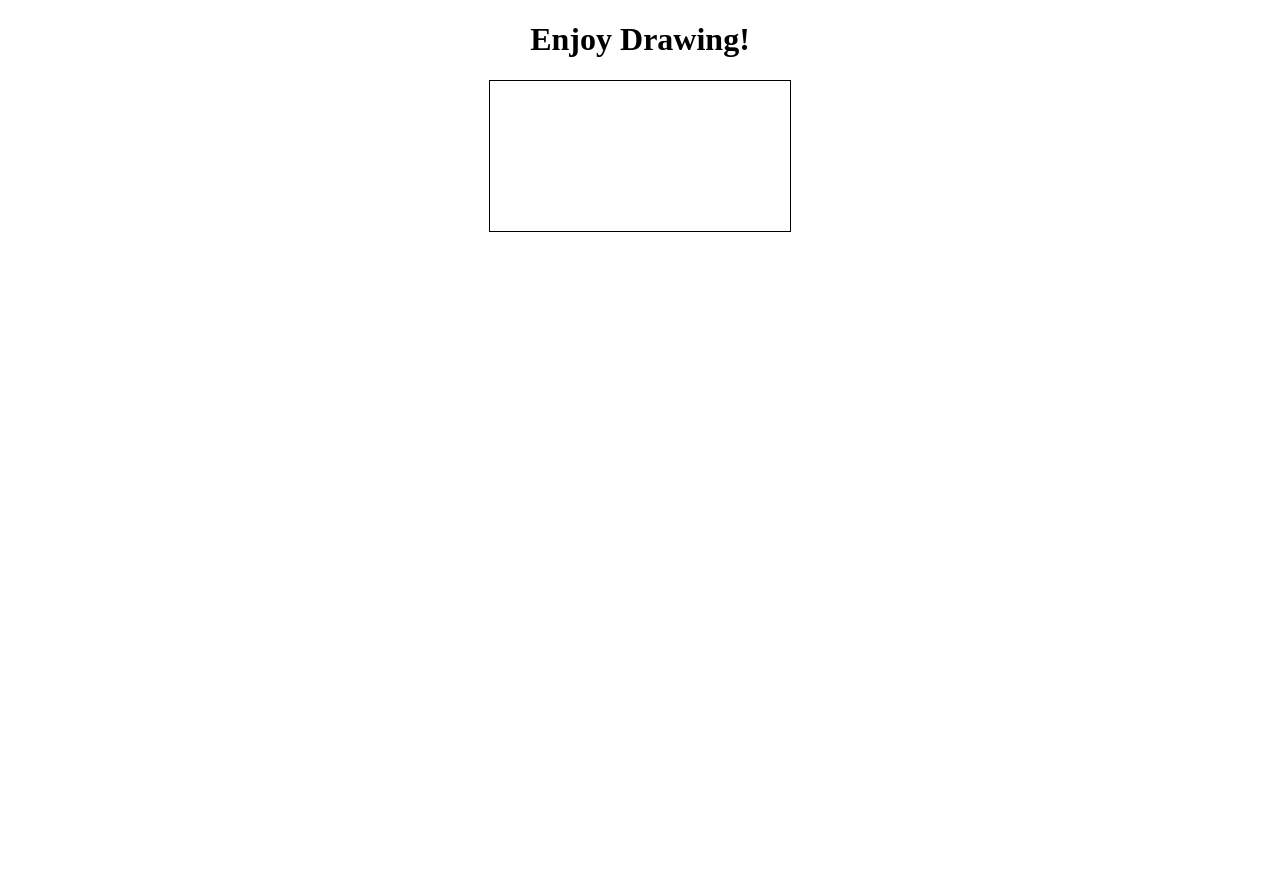
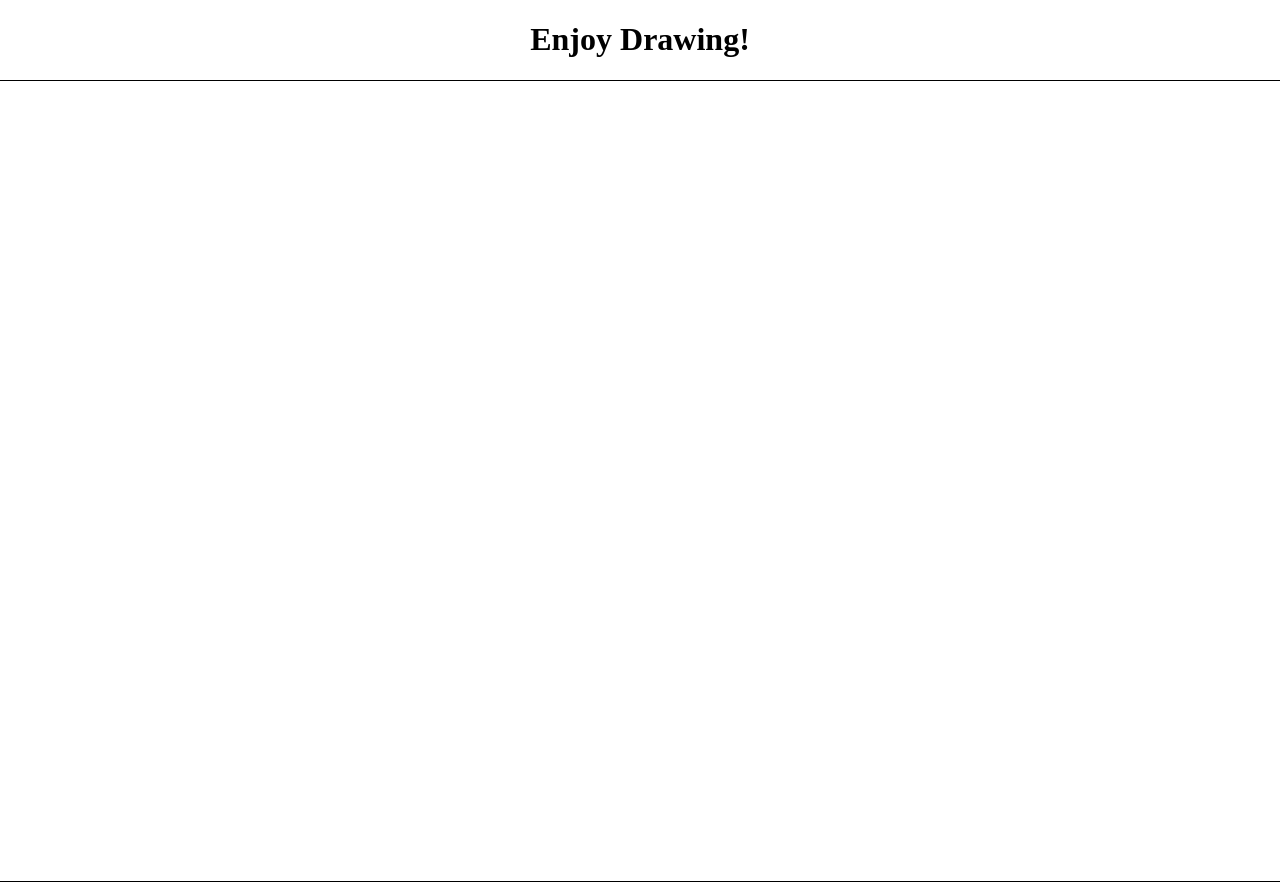
Before and after one commit to AmitSegal26/followingPen, a plain HTML site: page index.html in a window 1280 px wide. Before the commit the page ends 800 px from the top, so only its background shows below. Drawn offline with Linux system fonts and the light colour scheme.

Commit message:
fix script

```diff
--- a/index.html
+++ b/index.html
@@ -9,6 +9,6 @@
   <body>
     <h1 id="title">Enjoy Drawing!</h1>
     <canvas id="canvas" />
-    <script type="module" src="./app.js" />
+    <script src="./index.js"></script>
   </body>
 </html>
```
